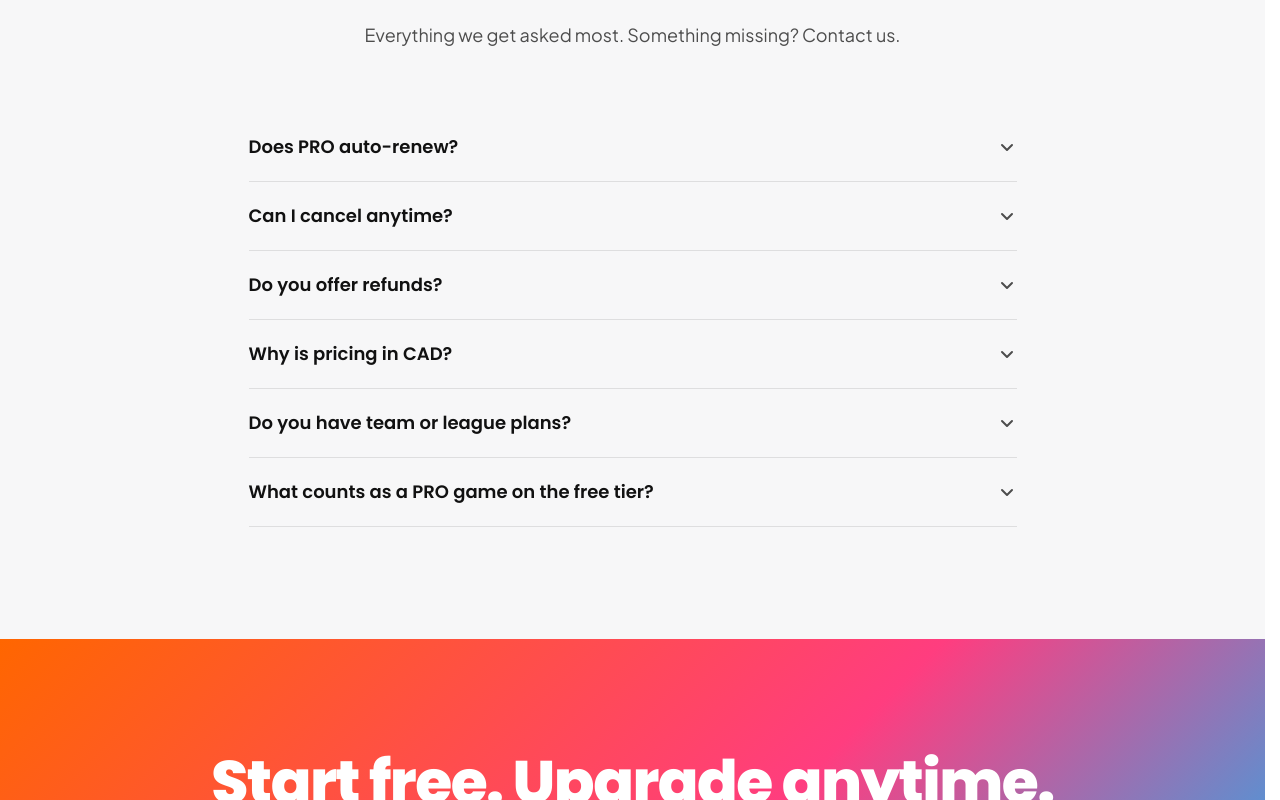
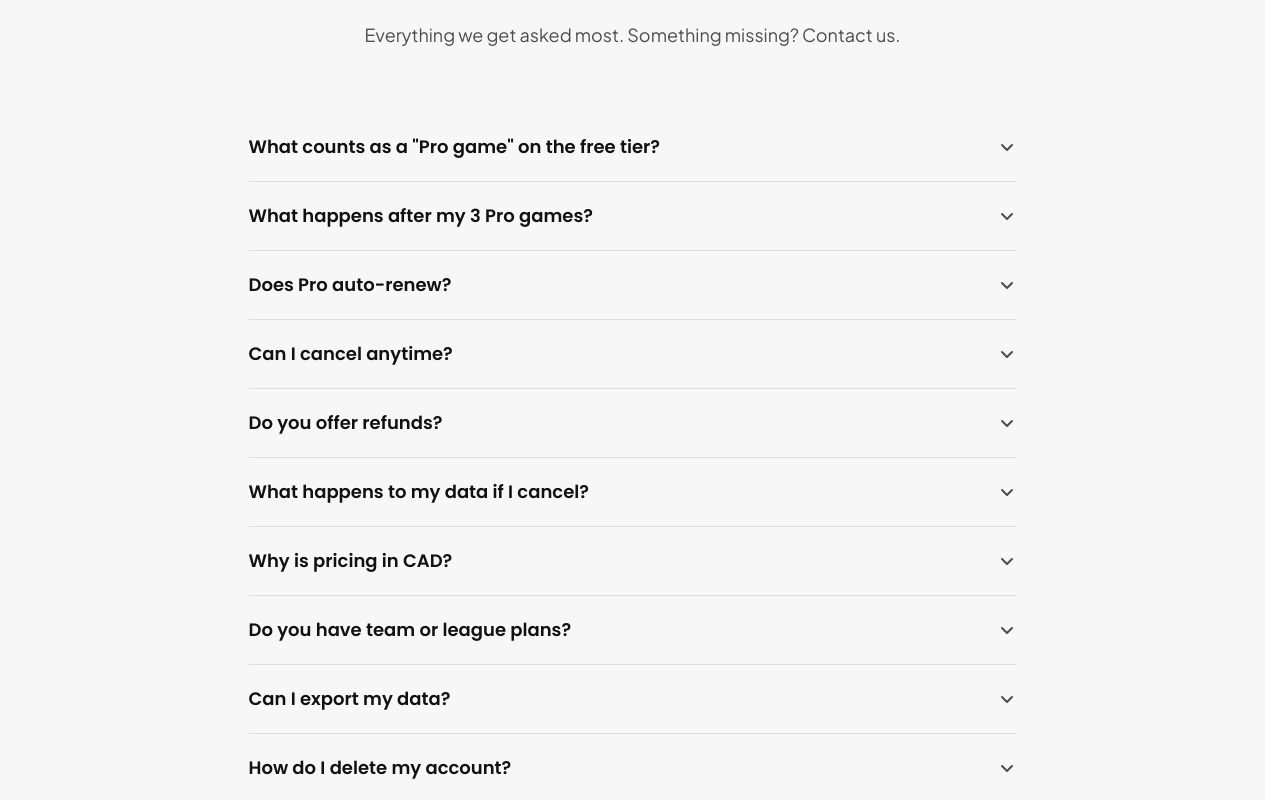
Before and after one commit to polarpxl/elevatestats-site, a Next.js app: page /pricing in a window 1280 px wide. Shown: the part 3100-3900 px from the top of the page. Built offline with nearby package versions, Linux system fonts and the light colour scheme.

Commit message:
feat(faq): rewrite questions and answers per new spec
Co-Authored-By: Claude Opus 4.7 (1M context) <noreply@anthropic.com>

```diff
--- a/src/components/sections/Faq.tsx
+++ b/src/components/sections/Faq.tsx
@@ -9,34 +9,54 @@ type FaqEntry = { question: string; answer: string }
 
 const faqs: FaqEntry[] = [
   {
-    question: 'Does PRO auto-renew?',
+    question: 'What counts as a "Pro game" on the free tier?',
     answer:
-      'Yes. PRO is a monthly or yearly subscription that renews automatically. You can cancel anytime from the app settings.',
+      "Only finalized games count toward your 3-game Pro trial. Games you start but don't finalize don't burn a trial game, and games you delete before finalizing don't count either. The counter is per account, so creating a new team won't reset it.",
+  },
+  {
+    question: 'What happens after my 3 Pro games?',
+    answer:
+      "You drop to the Free tier automatically. You can keep tracking unlimited games at the team level forever. You'll lose access to player-level stats, AI insights, opponent analysis, full game history, and CSV import/export until you upgrade. Your data stays put. Nothing is deleted.",
+  },
+  {
+    question: 'Does Pro auto-renew?',
+    answer:
+      'Yes. Monthly Pro renews every month, yearly Pro renews every year, until you cancel. We send a reminder before any yearly renewal.',
   },
   {
     question: 'Can I cancel anytime?',
     answer:
-      "Yes. Cancel from the app and you'll keep PRO features until the end of your billing period.",
+      "Yes, in two taps from your account settings. You'll keep Pro access until the end of your current billing period, then drop to Free. No further charges.",
   },
   {
     question: 'Do you offer refunds?',
     answer:
-      "We don't issue refunds, but the free forever plan and three free PRO games mean you can try everything before you pay.",
+      "No, but we make it easy to avoid needing one. The Free tier is genuinely free forever, and you get 3 full Pro games to try everything before you pay. If Pro isn't working for you, cancel anytime in two taps and you won't be charged again.",
+  },
+  {
+    question: 'What happens to my data if I cancel?',
+    answer:
+      "Nothing. Your account stays active and all your game data stays in your account. You'll keep seeing team-level stats and your last 5 games. Player stats, AI insights, and full history get hidden until you re-subscribe, at which point everything reappears exactly as it was.",
   },
   {
     question: 'Why is pricing in CAD?',
     answer:
-      "Elevate Sports Labs is a Canadian company. All prices are in Canadian dollars. Your credit card handles the conversion automatically if you're outside Canada.",
+      "We're a Canadian company building for Canadian hockey first. Stripe handles the conversion automatically if your card is in another currency.",
   },
   {
     question: 'Do you have team or league plans?',
     answer:
-      "Not yet. We're focused on nailing the individual coach experience first. If you're running a whole league, reach out, we'd love to hear from you.",
+      "Yes. If you're a club, association, or league looking to roll out Elevate Stats across multiple teams, contact us and we'll put together a plan that fits.",
   },
   {
-    question: 'What counts as a PRO game on the free tier?',
+    question: 'Can I export my data?',
     answer:
-      'Any game you record using PRO features (AI insights, shot maps, advanced stats) counts against your three free PRO games. Basic tracking is always unlimited.',
+      'Pro users can export every game, roster, and stat to CSV. Free users can’t export. If you upgrade, then cancel, you can re-subscribe later to export. Your data is always there waiting.',
+  },
+  {
+    question: 'How do I delete my account?',
+    answer:
+      "Account deletion is available from your account settings. This permanently deletes all your data and can't be undone. Contact us if you need help.",
   },
 ]
 
```
